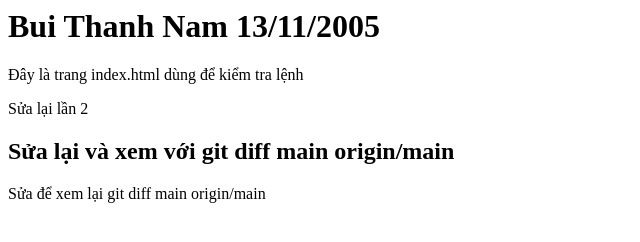
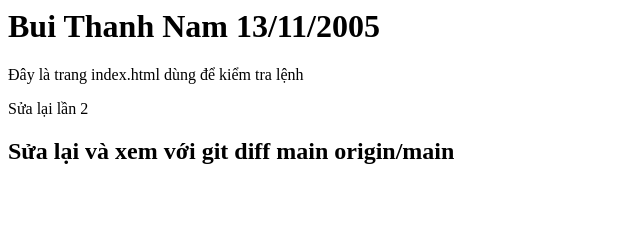
Before and after one commit to buinam-123/hoc-git-baitap3, a plain HTML site: page index.html in a window 1280 px wide. Shown: the whole page, without its empty margins (0-640 px from the left). Drawn offline with Linux system fonts and the light colour scheme.

Commit message:
Update index.html for testing git diff

```diff
--- a/index.html
+++ b/index.html
@@ -2,4 +2,3 @@
 <p> Đây là trang index.html dùng để kiểm tra lệnh</p>
 <p> Sửa lại lần 2</p>
 <h2>Sửa lại và xem với git diff main origin/main</h2>
-<p>Sửa để xem lại git diff main origin/main</p>
```
